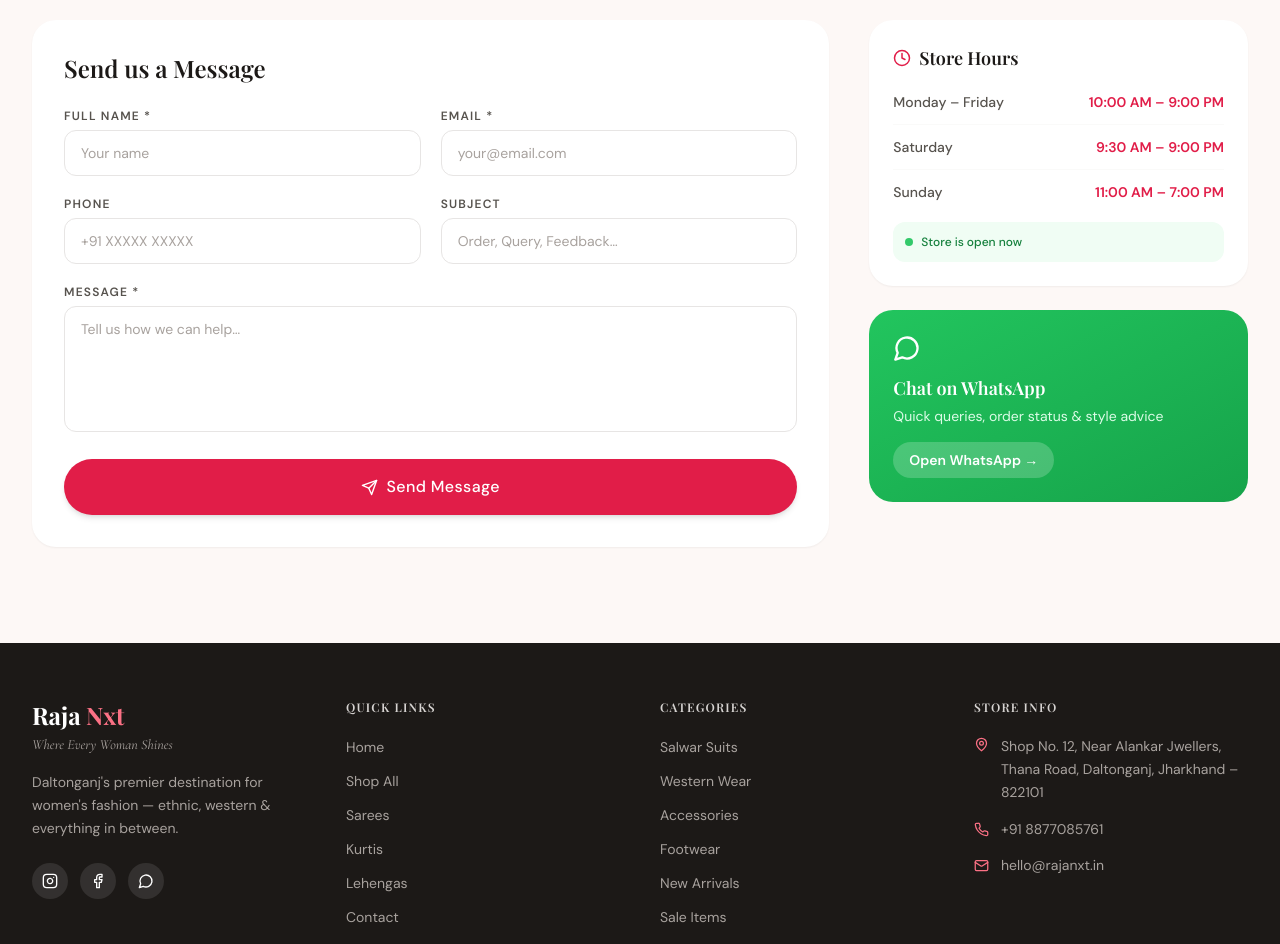
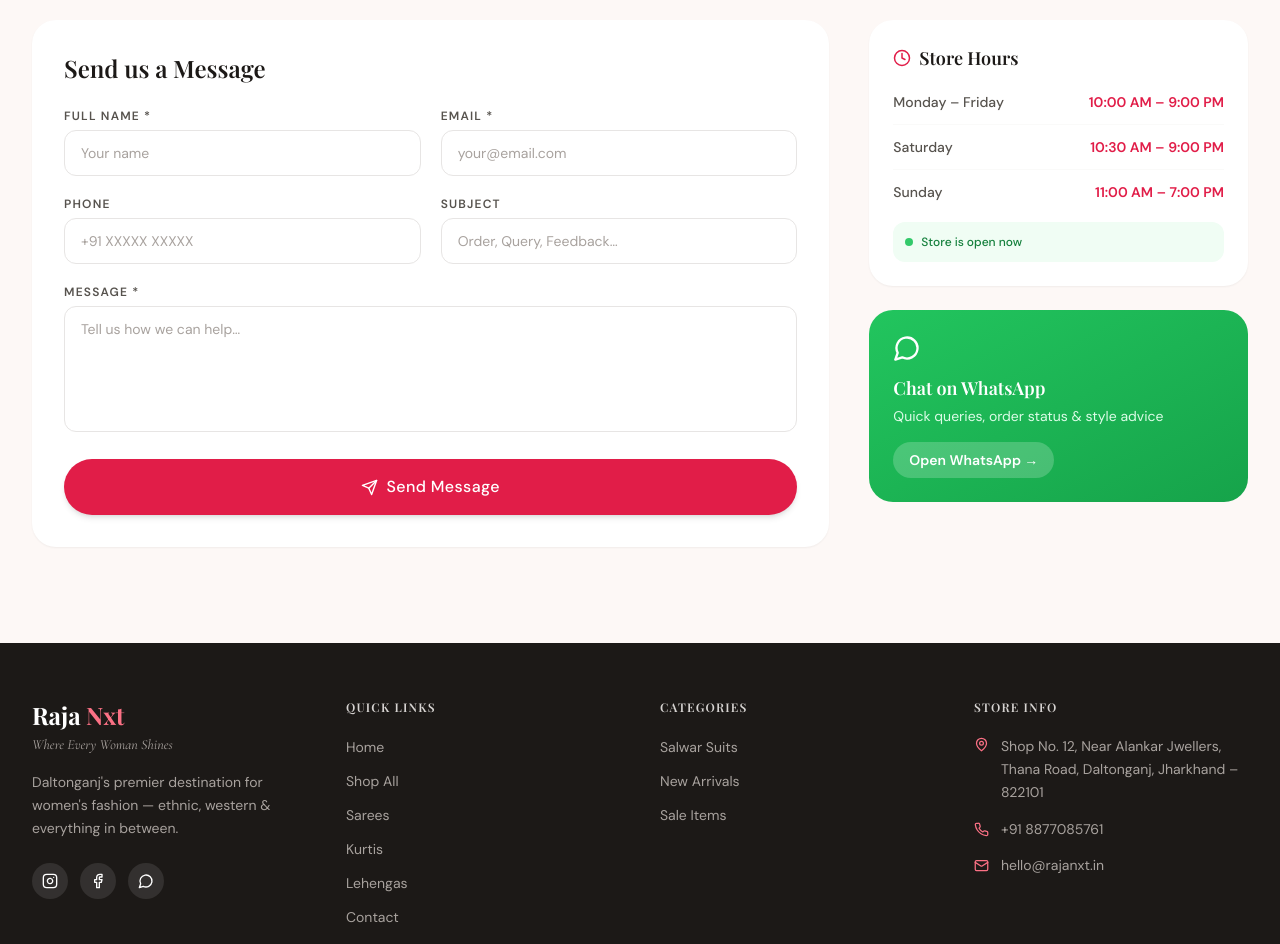
Before and after one commit to abhiraj100/raja-nxt-daltonganj-jharkhand, a Next.js app: page /contact in a window 1280 px wide. Shown: the part 660-1604 px from the top of the page. Built offline with nearby package versions, Linux system fonts and the light colour scheme; no server answers; the database is empty.

Commit message:
remove the footwear, western-wear and accessories section

```diff
--- a/app/layout.jsx
+++ b/app/layout.jsx
@@ -6,7 +6,8 @@
 
 export const metadata = {
   title: { default: "Raja Nxt — Women's Fashion | Daltonganj", template: "%s | Raja Nxt" },
-  description: "Daltonganj's premier women's fashion store. Sarees, Kurtis, Lehengas, Western Wear & more. Shop now!",
+  // description: "Daltonganj's premier women's fashion store. Sarees, Kurtis, Lehengas, Western Wear & more. Shop now!",
+  description: "Daltonganj's premier women's fashion store. Sarees, Kurtis, Lehengas & more. Shop now!",
   keywords: ["women fashion", "sarees", "kurtis", "lehengas", "daltonganj", "jharkhand", "ethnic wear"],
   openGraph: {
     title: "Raja Nxt — Women's Fashion",
--- a/app/page.jsx
+++ b/app/page.jsx
@@ -21,9 +21,9 @@
   { name:"Sarees",       img:"https://images.unsplash.com/photo-1610030469983-98e550d6193c?w=400&q=80" },
   { name:"Kurtis",       img:"https://images.unsplash.com/photo-1583391733956-6c78276477e1?w=400&q=80" },
   { name:"Lehengas",     img:"https://images.unsplash.com/photo-1617627143233-a09de2e78041?w=400&q=80" },
-  { name:"Western Wear", img:"https://images.unsplash.com/photo-1572804013309-59a88b7e92f1?w=400&q=80" },
-  { name:"Accessories",  img:"https://images.unsplash.com/photo-1599643478518-a784e5dc4c8f?w=400&q=80" },
-  { name:"Footwear",     img:"https://images.unsplash.com/photo-1543163521-1bf539c55dd2?w=400&q=80" },
+  // { name:"Western Wear", img:"https://images.unsplash.com/photo-1572804013309-59a88b7e92f1?w=400&q=80" },
+  // { name:"Accessories",  img:"https://images.unsplash.com/photo-1599643478518-a784e5dc4c8f?w=400&q=80" },
+  // { name:"Footwear",     img:"https://images.unsplash.com/photo-1543163521-1bf539c55dd2?w=400&q=80" },
 ];
 const TESTIMONIALS = [
   { name:"Priya Singh",   city:"Patna",       rating:5, text:"Amazing collection! Got my wedding lehenga from here and everyone loved it. The quality is outstanding." },
--- a/components/layout/Footer.jsx
+++ b/components/layout/Footer.jsx
@@ -35,7 +35,8 @@
           <div>
             <h3 className="text-xs font-semibold uppercase tracking-widest text-stone-300 mb-5">Categories</h3>
             <ul className="space-y-2.5">
-              {["Salwar Suits","Western Wear","Accessories","Footwear","New Arrivals","Sale Items"].map((c) => (
+              {/* {["Salwar Suits","Western Wear","Accessories","Footwear","New Arrivals","Sale Items"].map((c) => ( */}
+              {["Salwar Suits","New Arrivals","Sale Items"].map((c) => (
                 <li key={c}><Link href={`/products?category=${encodeURIComponent(c)}`} className="text-stone-400 text-sm hover:text-rose-400 transition-colors">{c}</Link></li>
               ))}
             </ul>
--- a/data/products.js
+++ b/data/products.js
@@ -1,4 +1,4 @@
-export const CATEGORIES = ["All","Sarees","Kurtis","Lehengas","Salwar Suits","Western Wear","Accessories","Footwear"];
+export const CATEGORIES = ["All","Sarees","Kurtis","Lehengas","Salwar Suits"];
 export const BADGES = ["Bestseller","New","Premium","Trending","Sale"];
 
 export const STORE_INFO = {
@@ -10,7 +10,7 @@
   address: "Shop No. 12, Near Alankar Jwellers, Thana Road, Daltonganj, Jharkhand – 822101",
   hours: [
     { day: "Monday – Friday", time: "10:00 AM – 9:00 PM" },
-    { day: "Saturday",        time: "9:30 AM – 9:00 PM" },
+    { day: "Saturday",        time: "10:30 AM – 9:00 PM" },
     { day: "Sunday",          time: "11:00 AM – 7:00 PM" },
   ],
   social: { instagram: "#", facebook: "#", whatsapp: "https://wa.me/918877085761" },
```
